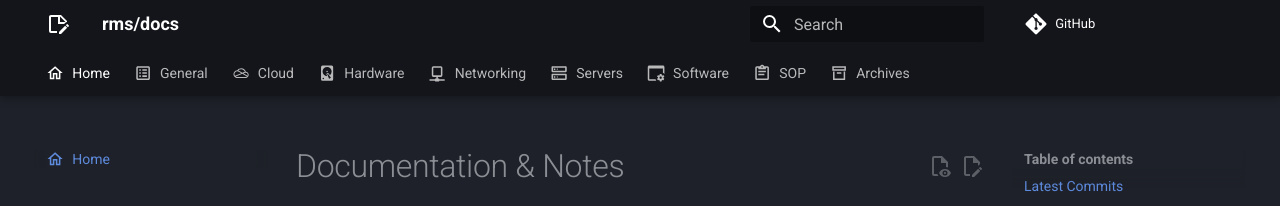
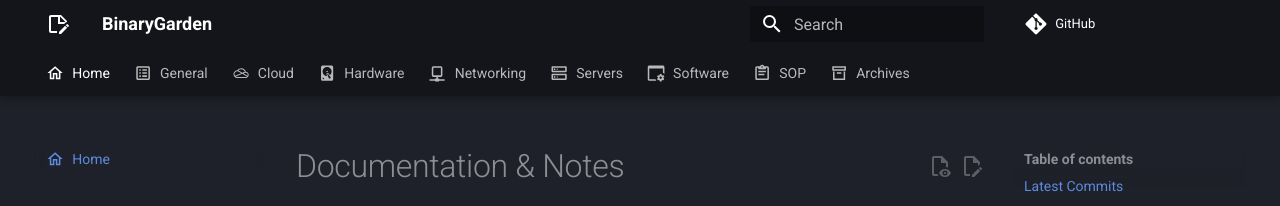
Before and after one commit to rmscode/binary-garden, an MkDocs documentation site: the page built from docs/index.md, in a window 1280 px wide. Shown: the top 206 px of the page. Built offline with MkDocs 1.6.1 and Material for MkDocs 9.7.7, drawn with Linux system fonts in a browser that asks for light colours; comment, search, counter and statistics services are not loaded; some of the changed lines change nothing that is shown.

Commit message:
chore(mkdocs): update site metadata and repo links
Changed the site name, URL, and repository information to reflect the new 'BinaryGarden' project. Also enabled the edit_uri and made minor plugin configuration adjustments.

```diff
--- a/mkdocs.yml
+++ b/mkdocs.yml
@@ -1,17 +1,12 @@
 # Project information
-site_name: rms/docs
-site_url: https://rmscode.github.io/MyDocs/
+site_name: BinaryGarden
+site_url: https://rmscode.github.io/binary-garden/
 site_author: Ricky Saull
-site_description: >-
-  My personal documentation and note keeping site related to my work in IT.
 
 # Repository
 repo_name: GitHub
-repo_url: https://github.com/rmscode/MyDocs
-#edit_uri: edit/main/docs/
-
-# Copyright
-#copyright: Copyright &copy; 2023 Ricky Saull
+repo_url: https://github.com/rmscode/binary-garden
+edit_uri: edit/main/docs/
 
 # Material theme configuration
 theme:
@@ -62,7 +57,6 @@ plugins:
       timezone: America/New_York
       exclude:
         - index.md
-        - notes/20**.md
   - git-latest-changes:
       limit_to_docs_dir: True
       timestamp_format: "%m.%d.%Y %H:%M"
```
